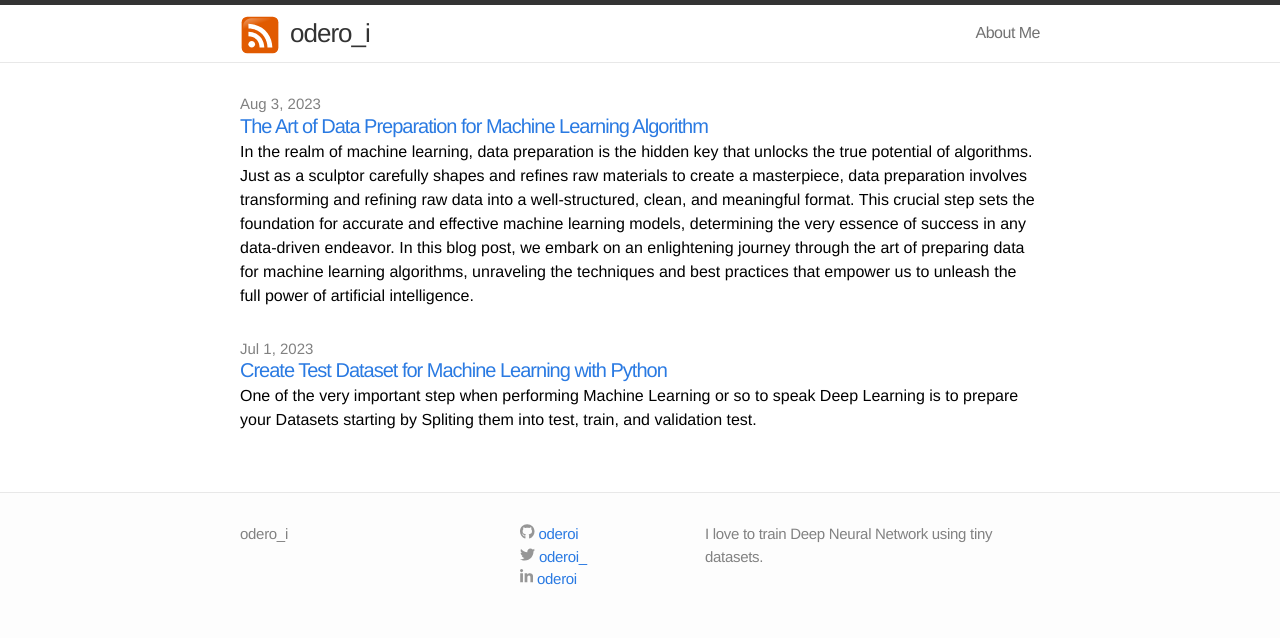
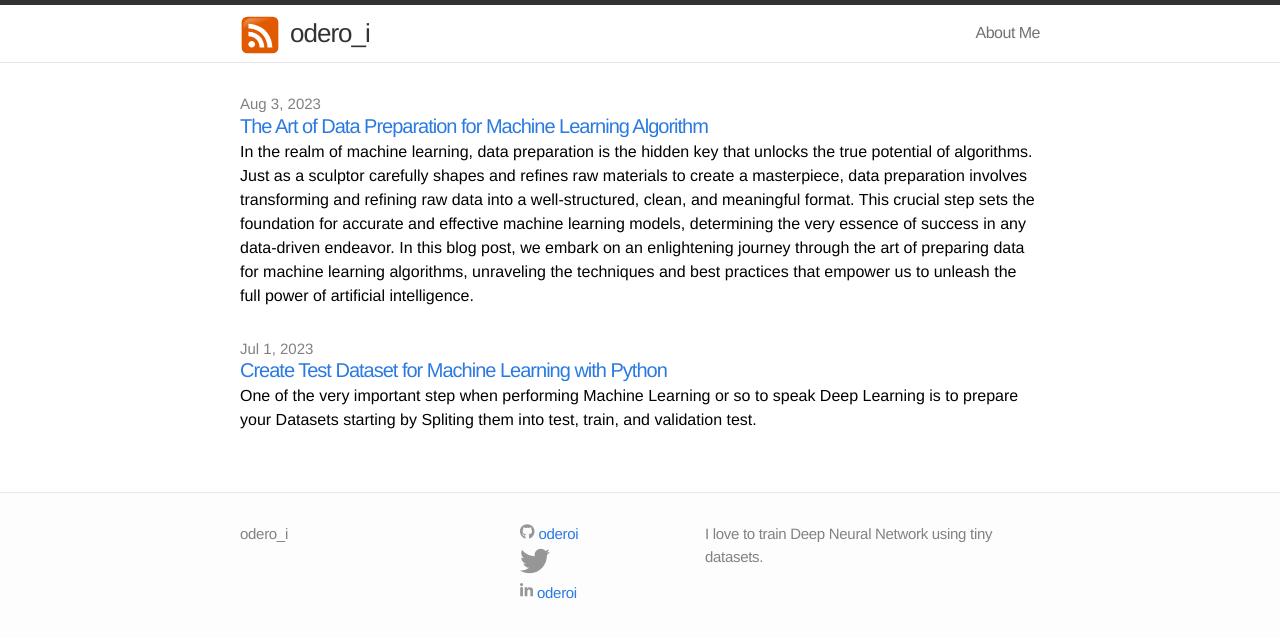
Before and after one commit to oderoi/oderoi.github.io, a Jekyll site: the page built from index.markdown, in a window 1280 px wide. Shown: the top 638 px of the page. Built offline with Jekyll 4.4.1, drawn with Linux system fonts in a browser that asks for light colours.

Commit message:
Update footer.html

```diff
--- a/_includes/footer.html
+++ b/_includes/footer.html
@@ -27,12 +27,12 @@
         {% if site.twitter_username %}<li>
           <a href="https://twitter.com/{{ site.twitter_username }}">
             <span class="icon twitter">
-              <svg xmlns="http://www.w3.org/2000/svg" height="1em" viewBox="0 0 512 512">
+              <svg xmlns="http://www.w3.org/2000/svg" height="2em" viewBox="0 0 512 512">
                 <style>svg{fill:#969696}</style>
                 <path d="M459.37 151.716c.325 4.548.325 9.097.325 13.645 0 138.72-105.583 298.558-298.558 298.558-59.452 0-114.68-17.219-161.137-47.106 8.447.974 16.568 1.299 25.34 1.299 49.055 0 94.213-16.568 130.274-44.832-46.132-.975-84.792-31.188-98.112-72.772 6.498.974 12.995 1.624 19.818 1.624 9.421 0 18.843-1.3 27.614-3.573-48.081-9.747-84.143-51.98-84.143-102.985v-1.299c13.969 7.797 30.214 12.67 47.431 13.319-28.264-18.843-46.781-51.005-46.781-87.391 0-19.492 5.197-37.36 14.294-52.954 51.655 63.675 129.3 105.258 216.365 109.807-1.624-7.797-2.599-15.918-2.599-24.04 0-57.828 46.782-104.934 104.934-104.934 30.213 0 57.502 12.67 76.67 33.137 23.715-4.548 46.456-13.32 66.599-25.34-7.798 24.366-24.366 44.833-46.132 57.827 21.117-2.273 41.584-8.122 60.426-16.243-14.292 20.791-32.161 39.308-52.628 54.253z"/>
               </svg>
             </span>
-            <span class="username">{{ site.twitter_username }}</span>
+            <!-- <span class="username">{{ site.twitter_username }}</span> -->
           </a>
         </li>{% endif %}
         {% if site.linkdin_username %}<li>
```
